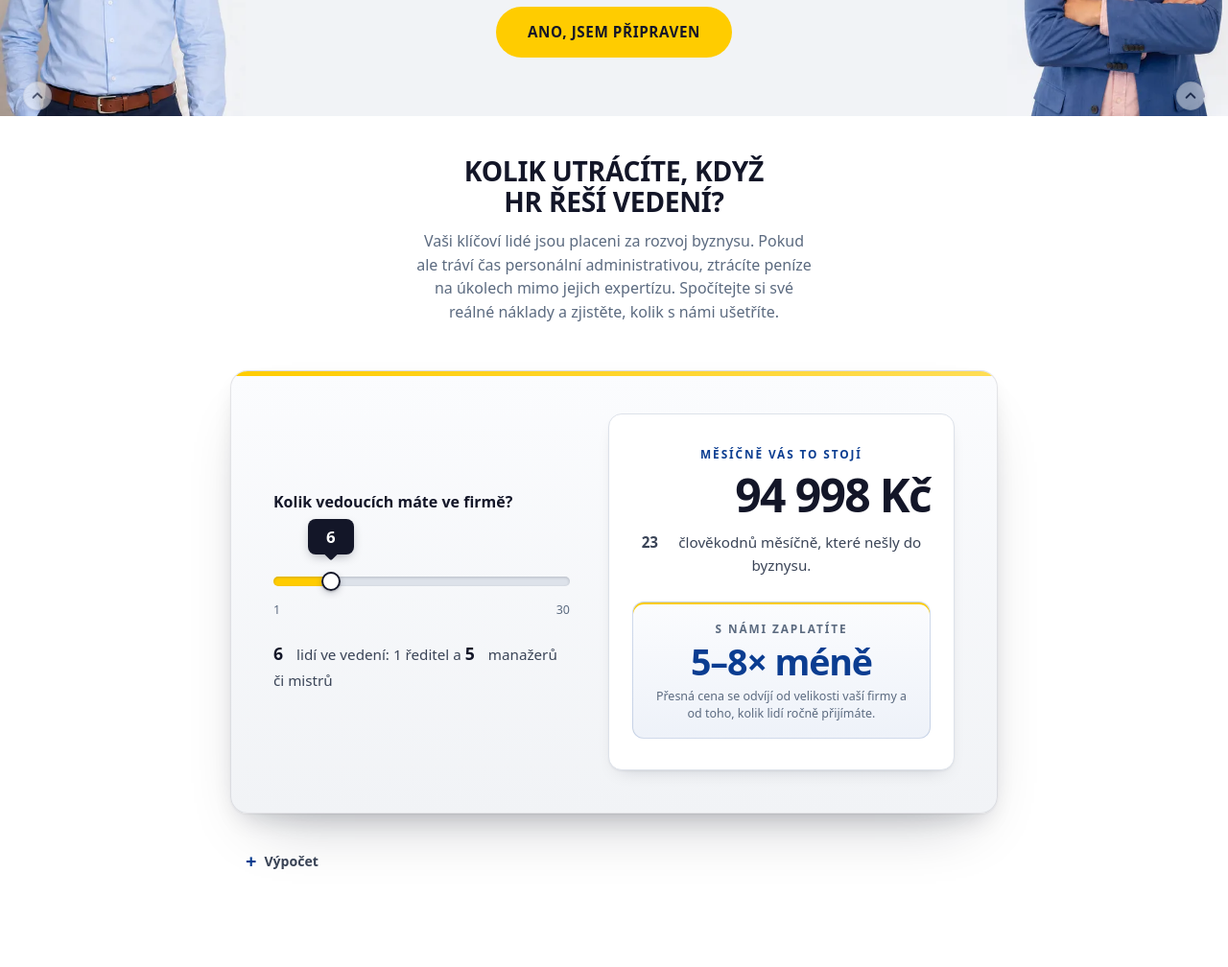
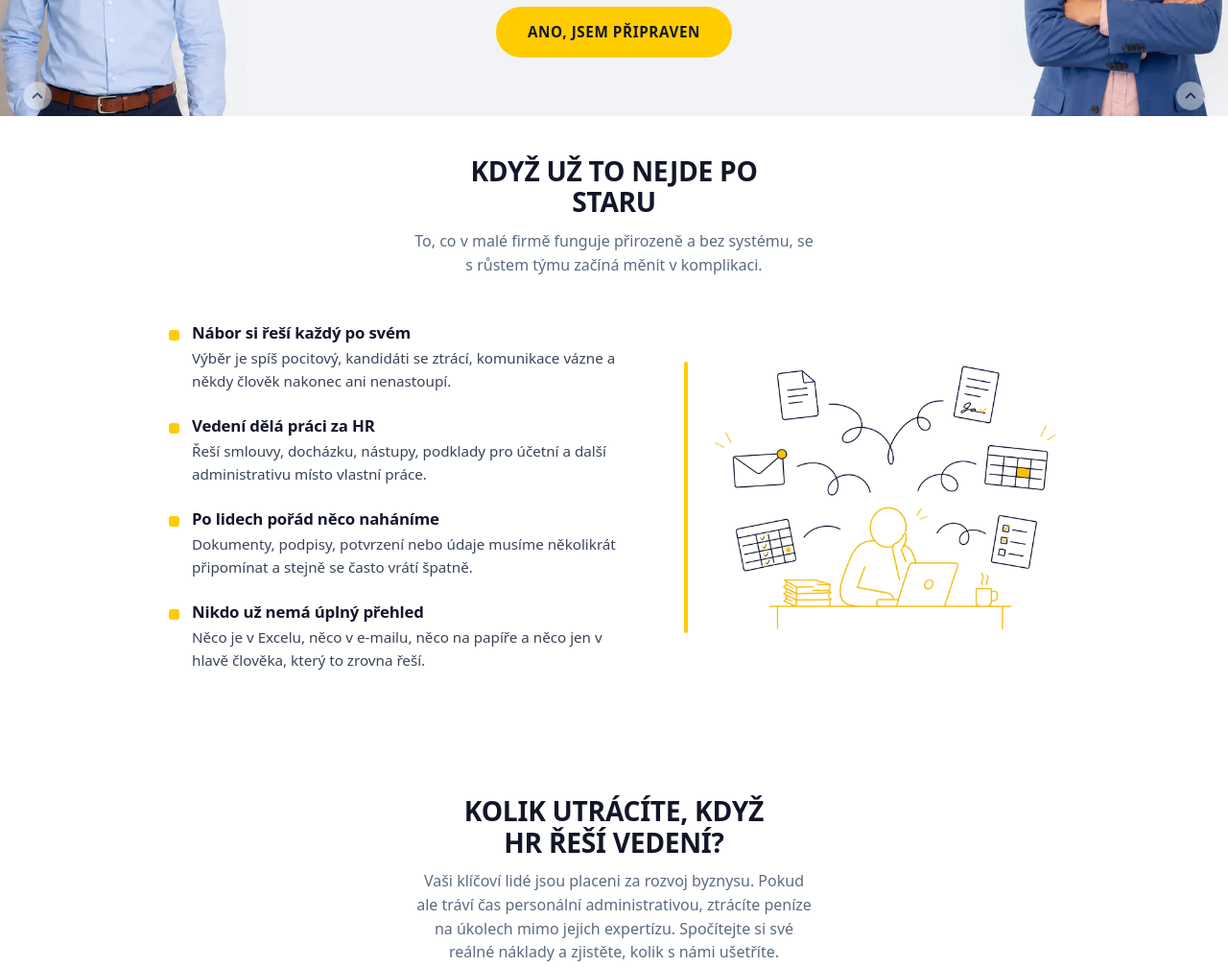
Before and after one commit to huzva-coder/capra-web, a plain HTML site: page index.html in a window 1280 px wide. Shown: the part 420-1428 px from the top of the page at 96% size. Drawn offline with Linux system fonts and the light colour scheme.

Commit message:
@ Sekce o rostoucí agendě, skrytá rizika, kalkulačka zpět na rok
Pod hero přibyla sekce se čtyřmi body a ilustrací s průhledným pozadím.
Sekce o inspektorátu práce zůstává v kódu, jen se nezobrazuje.
Kalkulačka počítá zase ročně; násobek úspory je poměr, takže platí dál.
@

```diff
--- a/index.html
+++ b/index.html
@@ -42,7 +42,7 @@
     <div class="sectionbar-odkazy">
       <a href="#kalkulacka">Kolik utrácíte</a>
       <a href="#sluzby">Naše služby</a>
-      <a href="#rizika">Na co si dát pozor</a>
+      <a href="#rizika" hidden>Na co si dát pozor</a>
       <a href="#kontakt">Kontaktujte nás</a>
     </div>
   </div>
@@ -84,6 +84,45 @@
     </div>
   </section>
 
+  <!-- ============ PROBLÉM ============ -->
+  <section id="problem" class="problem" data-section="problem">
+    <div class="wrap">
+      <h2>Když už to nejde po staru</h2>
+      <p class="lede">To, co v malé firmě funguje přirozeně a bez systému, se s růstem týmu
+        začíná měnit v komplikaci. </p>
+
+      <div class="problem-layout">
+        <div class="problem-grid">
+        <div class="problem-card">
+          <h3>Nábor si řeší každý po svém</h3>
+          <p>Výběr je spíš pocitový, kandidáti se ztrácí, komunikace vázne a někdy člověk
+             nakonec ani nenastoupí.</p>
+        </div>
+        <div class="problem-card">
+          <h3>Vedení dělá práci za HR</h3>
+          <p>Řeší smlouvy, docházku, nástupy, podklady pro účetní a další administrativu
+             místo vlastní práce.</p>
+        </div>
+        <div class="problem-card">
+          <h3>Po lidech pořád něco naháníme</h3>
+          <p>Dokumenty, podpisy, potvrzení nebo údaje musíme několikrát připomínat a stejně
+             se často vrátí špatně.</p>
+        </div>
+        <div class="problem-card">
+          <h3>Nikdo už nemá úplný přehled</h3>
+          <p>Něco je v Excelu, něco v e-mailu, něco na papíře a něco jen v hlavě člověka,
+             který to zrovna řeší.</p>
+        </div>
+        </div>
+
+        <div class="problem-media">
+          <img src="assets/stickman.webp" width="1149" height="896" alt=""
+               loading="lazy" decoding="async">
+        </div>
+      </div>
+    </div>
+  </section>
+
   <!-- ============ KALKULAČKA ============ -->
   <section id="kalkulacka" class="calc-section" data-section="kalkulacka">
     <div class="wrap">
@@ -110,10 +149,10 @@
         </div>
 
         <div class="calc-output">
-          <p class="calc-label">Měsíčně vás to stojí</p>
+          <p class="calc-label">Ročně vás to stojí</p>
           <p class="calc-money"><span class="num num-money" data-out="kc">0</span>&nbsp;Kč</p>
           <p class="calc-days">
-            <strong class="num num-4" data-out="dny">0</strong> člověkodnů měsíčně,
+            <strong class="num num-4" data-out="dny">0</strong> člověkodnů ročně,
             které nešly do byznysu.
           </p>
 
@@ -159,7 +198,7 @@
         <ul>
           <li>K hrubé mzdě připočítávám odvody zaměstnavatele <strong>33,8 %</strong>
               (24,8 % sociální + 9 % zdravotní pojištění, sazby pro rok 2026).</li>
-          <li>Člověkodny počítám z 250 pracovních dnů v roce, tedy zhruba 21 za měsíc.</li>
+          <li>Člověkodny počítám z 250 pracovních dnů v roce.</li>
         </ul>
         <p class="src">Sazby odvodů:
           <a href="https://mzdy.cz/sazby-odvodu" target="_blank" rel="noopener">mzdy.cz</a></p>
@@ -442,7 +481,7 @@
   </section>
 
   <!-- ============ RIZIKA ============ -->
-  <section id="rizika" class="risk" data-section="rizika">
+  <section id="rizika" class="risk" data-section="rizika" hidden>
     <div class="wrap">
       <svg class="risk-mark" viewBox="0 0 24 24" aria-hidden="true">
         <path d="M12 3.5 1.8 20.5h20.4L12 3.5z" fill="none" stroke="currentColor" stroke-width="1.8" stroke-linejoin="round"/>
--- a/script.js
+++ b/script.js
@@ -28,7 +28,7 @@
   /* ---------------- kalkulačka ---------------- */
 
   var ODVODY = 1.338;          // 24,8 % sociální + 9 % zdravotní, sazby 2026
-  var DNU_V_MESICI = 250 / 12;   // 250 pracovních dnů v roce
+  var DNU_V_ROCE = 250;
   var UVODNI_CIL = 6;          // po najetí na sekci sem posuvník dojede
   var UVODNI_START = 30;       // a jede z opačného konce
   var ROZJEZD_MS = 2000;
@@ -63,12 +63,12 @@
   function rocniNaklad(pocet) {
     var s = sazby();
     var manazeru = Math.max(0, pocet - 1);
-    var reditel = s.reditel.mzda * ODVODY * s.reditel.podil;
-    var manazeri = manazeru * s.manazer.mzda * ODVODY * s.manazer.podil;
+    var reditel = s.reditel.mzda * ODVODY * s.reditel.podil * 12;
+    var manazeri = manazeru * s.manazer.mzda * ODVODY * s.manazer.podil * 12;
     return {
       manazeru: manazeru,
       kc: Math.round(reditel + manazeri),
-      dny: Math.round((s.reditel.podil + manazeru * s.manazer.podil) * DNU_V_MESICI)
+      dny: Math.round((s.reditel.podil + manazeru * s.manazer.podil) * DNU_V_ROCE)
     };
   }
 
--- a/style.css
+++ b/style.css
@@ -224,6 +224,25 @@ summary::-webkit-details-marker { display: none; }
   font-size: clamp(.98rem, 1.35vw, 1.45rem); color: var(--text);
   max-width: 42ch; margin: 0 auto 1.75rem;
 }
+
+/* ================= problém ================= */
+.problem { background: #fff; padding-top: clamp(2rem, 3.2vw, 2.6rem); }
+.problem-layout { display: grid; gap: 2rem; align-items: center; max-width: 58rem; margin-inline: auto; }
+.problem-grid { display: grid; gap: 1.5rem; }
+.problem-card { position: relative; padding-left: 1.5rem; }
+.problem-card::before {
+  content: ""; position: absolute; left: 0; top: .5rem;
+  width: 11px; height: 11px; background: var(--accent); border-radius: 3px;
+}
+.problem-card h3 {
+  margin: 0 0 .25rem; font-size: 1.05rem;
+  letter-spacing: -.01em; line-height: 1.3;
+}
+.problem-card p { margin: 0; color: var(--text); font-size: .95rem; }
+
+/* ilustrace má průhledné pozadí, žlutá linka ji váže ke sloupci vlevo */
+.problem-media { position: relative; }
+.problem-media img { width: 100%; }
 
 /* ================= kalkulačka ================= */
 .calc {
@@ -612,6 +631,12 @@ input[aria-invalid="true"] { border-color: #b3402f; }
     display: block; margin-top: .45rem;
     font-size: .78rem; line-height: 1.45; color: var(--text);
   }
+  .problem-layout { grid-template-columns: 1fr .8fr; gap: 3rem; }
+  .problem-media { padding-left: 1.75rem; }
+  .problem-media::before {
+    content: ""; position: absolute; left: 0; top: 0; bottom: 0;
+    width: 4px; background: var(--accent); border-radius: 2px;
+  }
   .calc { grid-template-columns: 1.05fr .95fr; gap: 2.5rem; align-items: center; }
   .calc-output { padding: 2rem 1.5rem; }
   .param-radek { grid-template-columns: 1fr auto auto; }
@@ -681,6 +706,8 @@ input[aria-invalid="true"] { border-color: #b3402f; }
   .calc-note { margin-top: 1.25rem; }
   .risk-foot { margin-top: 1.5rem; }
   .step .scene { display: none; }
+  /* ilustrace u problému na mobilu jen doplňuje, ať sekce není zbytečně dlouhá */
+  .problem-media { max-width: 20rem; margin-inline: auto; }
   .risk-card:not(.risk-card--top) { display: none; }
 
   /* kontakt se má vejít na jednu obrazovku, ať se kvůli odeslání nescrolluje */
```
Also changed, not shown: assets/stickman.webp (added).
